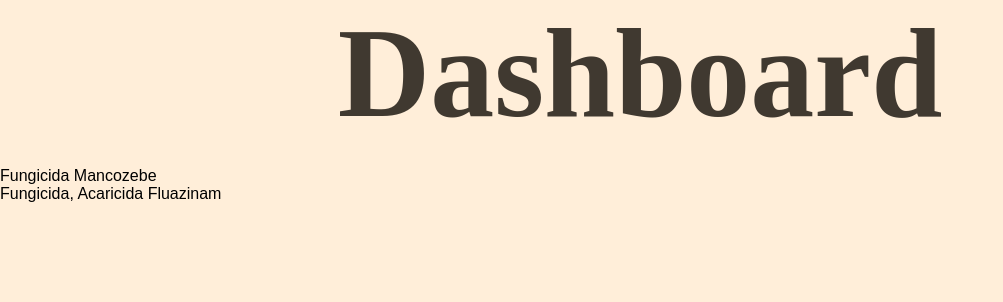
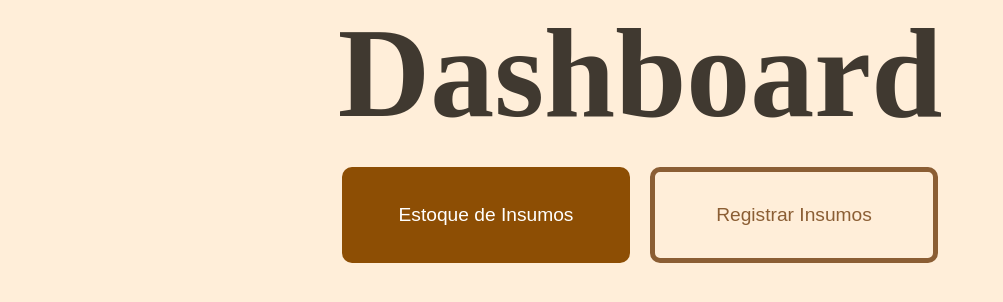
Before and after one commit to kakig/cafe-maestro, a Django app: page /dashboard in a window 1280 px wide. Shown: the part 62-364 px from the top of the page, without its empty margins (0-1003 px from the left). Run offline with Django 5.2, Linux system fonts and the light colour scheme; data comes from the database, SQL or seed files in the repository.

Commit message:
add buttons Estoque de Insumos e Registrar Insumos

```diff
--- a/main/templates/main/dashboard.html
+++ b/main/templates/main/dashboard.html
@@ -6,7 +6,13 @@
 
 {% block content %}
   <h1>Dashboard</h1>
-  {% for insumo in insumos %}
-    <p>{{ insumo.nome }}</p>
-  {% endfor %}
+  <div class="buttons">
+    <a href="mostrar_insumo">
+        <button class="btn-login">Estoque de Insumos</button>
+    </a>
+    <a href="registrar_insumo">
+        <button class="btn-register">Registrar Insumos</button>
+    </a>
+
+</div>
 {% endblock %}
```
